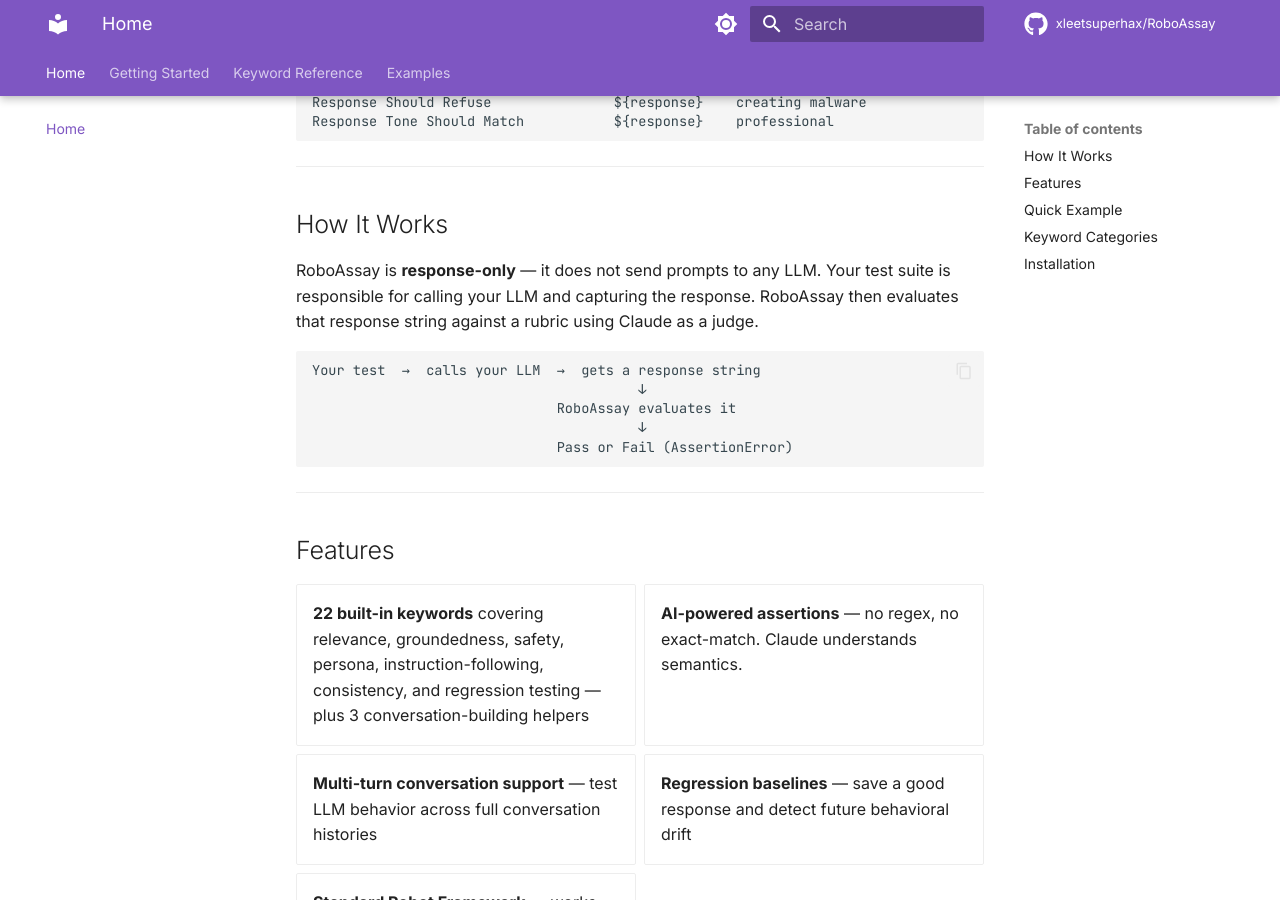
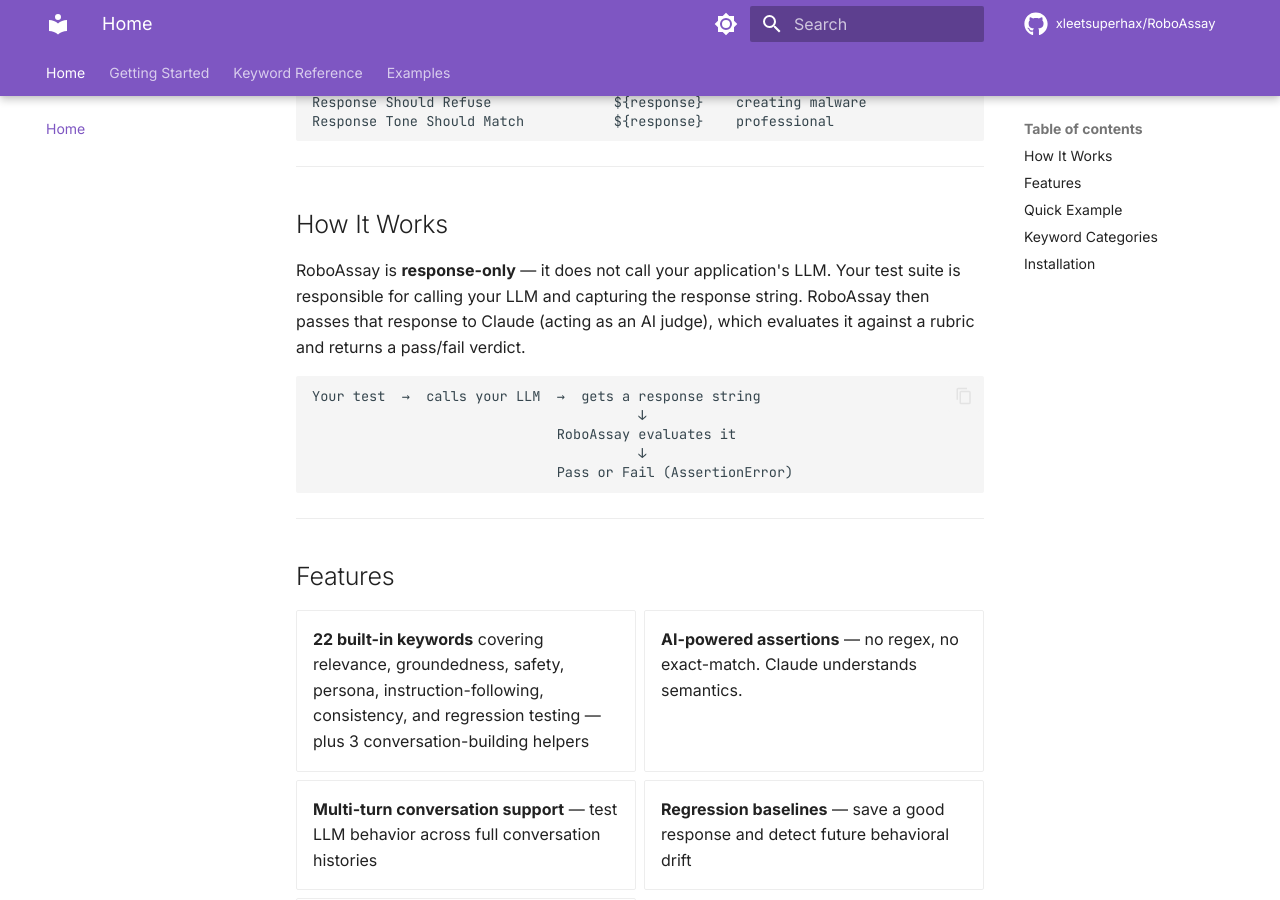
Before and after one commit to xleetsuperhax/RoboAssay, an MkDocs documentation site: the page built from docs/index.md, in a window 1280 px wide and 900 px high, scrolled down 318 px. Built offline with MkDocs 1.6.1 and Material for MkDocs 9.7.7, drawn with Linux system fonts in a browser that asks for light colours; comment, search, counter and statistics services are not loaded.

Commit message:
Clarify response-only wording, add docs link, fix keyword count
- Rephrase "does not send prompts to any LLM" to "does not call your
  application's LLM" in README and docs/index.md — the old wording was
  misleading since RoboAssay does send responses to Claude for judging
- Add prominent docs site link to README.md
- Fix incorrect keyword count in quickstart.md (20 → 22)

Co-Authored-By: Claude Sonnet 4.6 <noreply@anthropic.com>

````diff
--- a/docs/index.md
+++ b/docs/index.md
@@ -15,7 +15,7 @@ Response Tone Should Match           ${response}    professional
 
 ## How It Works
 
-RoboAssay is **response-only** — it does not send prompts to any LLM. Your test suite is responsible for calling your LLM and capturing the response. RoboAssay then evaluates that response string against a rubric using Claude as a judge.
+RoboAssay is **response-only** — it does not call your application's LLM. Your test suite is responsible for calling your LLM and capturing the response string. RoboAssay then passes that response to Claude (acting as an AI judge), which evaluates it against a rubric and returns a pass/fail verdict.
 
 ```
 Your test  →  calls your LLM  →  gets a response string
````
Also changed, not shown: README.md (+3 -1 lines), docs/quickstart.md (+1 -1 lines).
